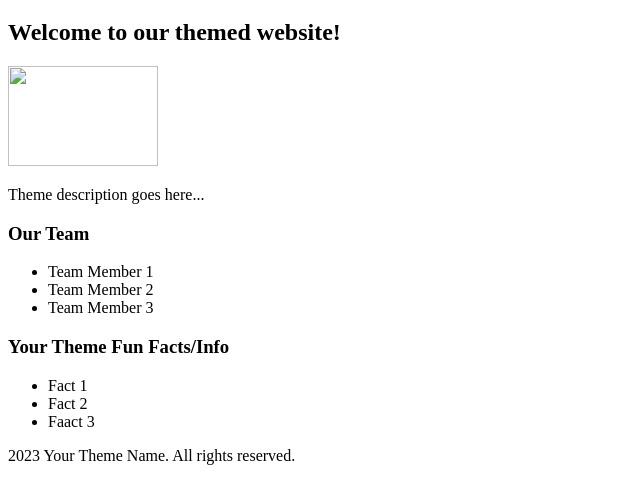
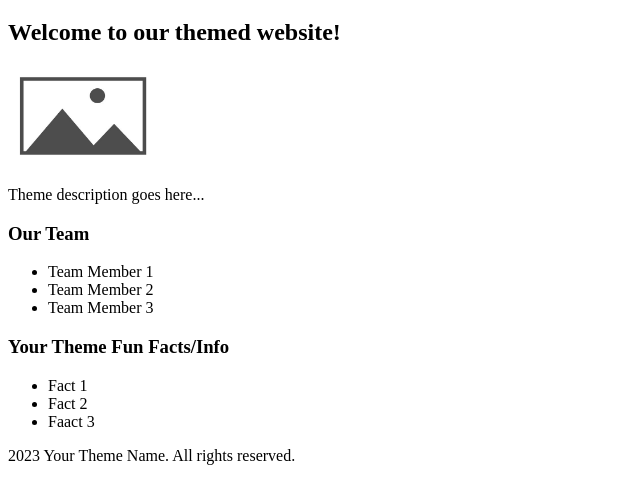
Before and after one commit to csc372/Style-Challenge, a plain HTML site: page template.html in a window 1280 px wide. Shown: the part 61-564 px from the top of the page, without its empty margins (0-640 px from the left). Drawn offline with Linux system fonts and the light colour scheme.

Commit message:
Update template.html

```diff
--- a/template.html
+++ b/template.html
@@ -10,7 +10,7 @@
 
         <h2>Welcome to our themed website!</h2>
 
-        <img src="img-placeholder.jpeg" width="150px" height="100px"/>
+        <img src="images/img-placeholder.jpeg" width="150px" height="100px"/>
 
         <p>
             Theme description goes here...
```
